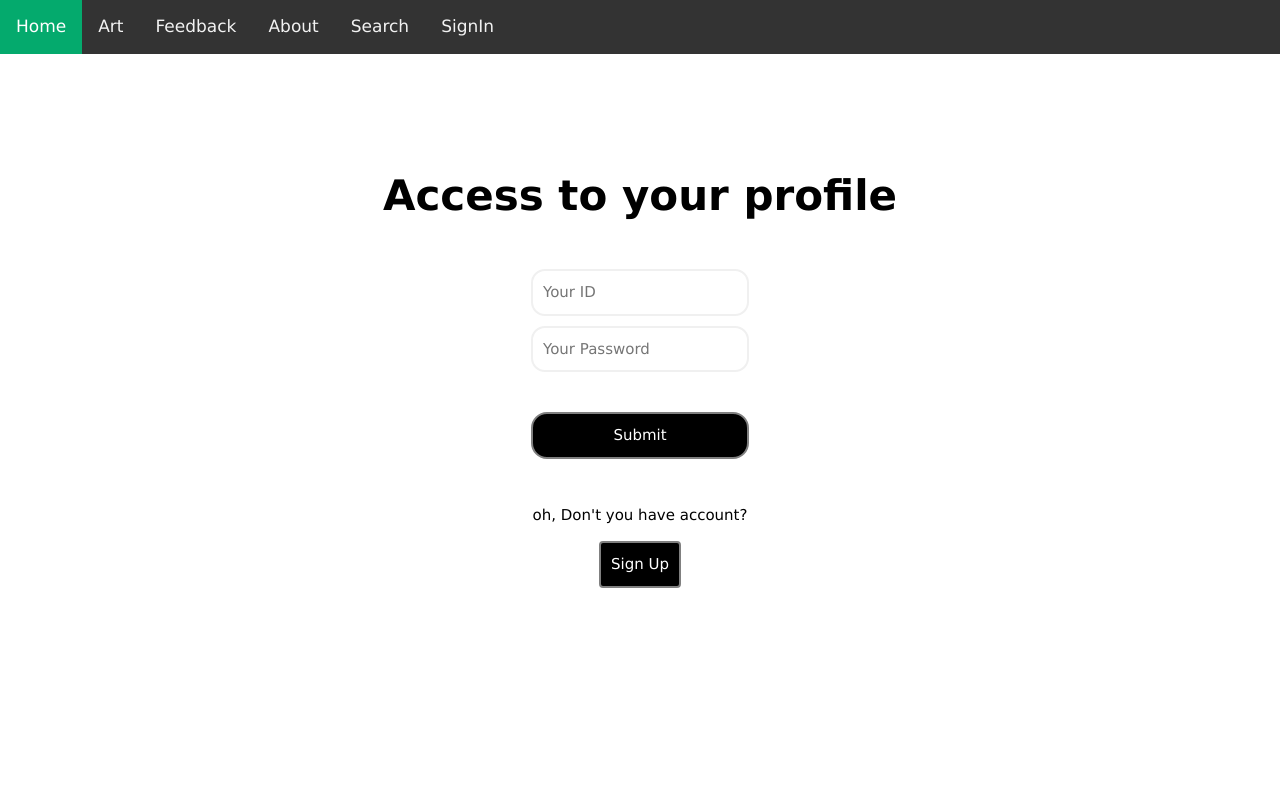
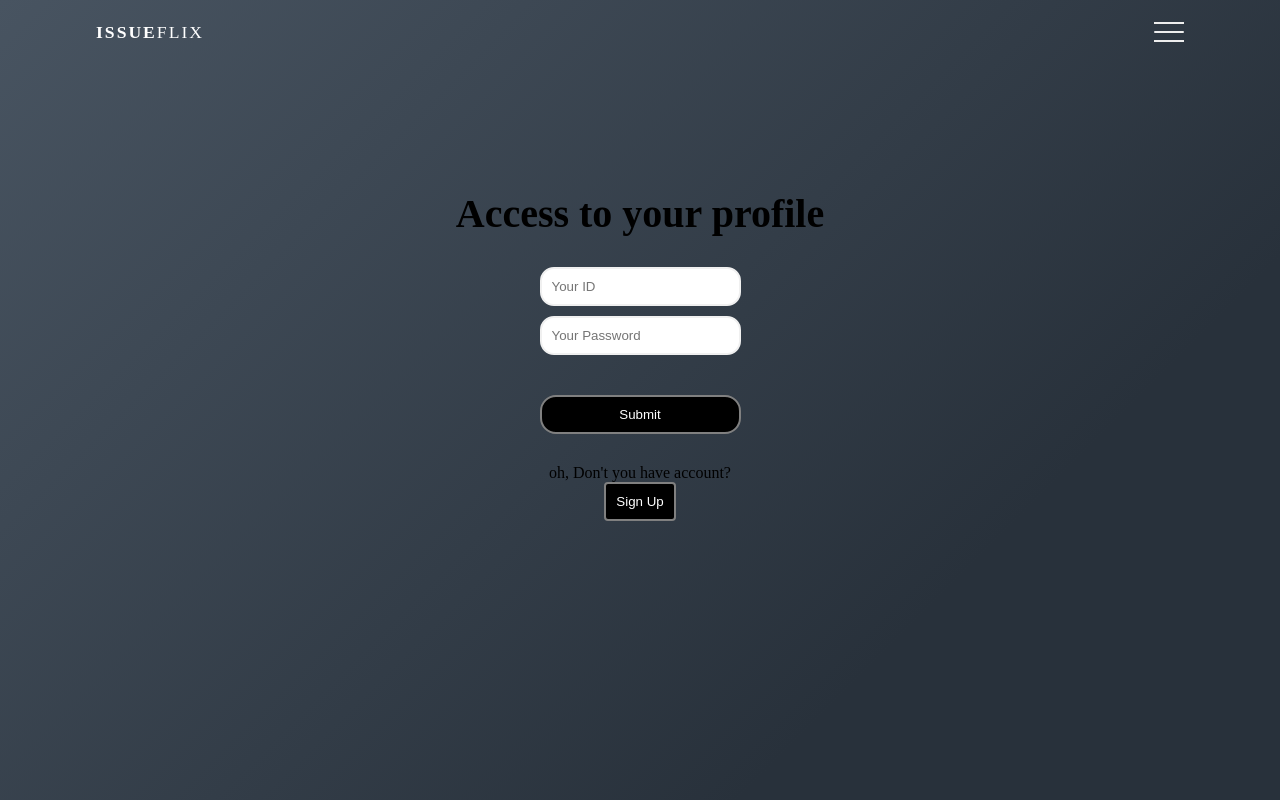
Before and after one commit to github01main/issueFlix, a Django app: template templates/signin.html in a window 1280 px wide. Run offline with Django 4.2, Linux system fonts and the light colour scheme; the template is opened without the code that fills it, so the values that code supplies are empty; some libraries are stand-ins or nearby versions.

Commit message:
2022.02.07 ver

```diff
--- a/static/css/modal.css
+++ b/static/css/modal.css
@@ -11,6 +11,7 @@
   background-color: rgb(0, 0, 0);
   background-color: rgba(0, 0, 0, 0.4);
 }
+
 .modal-content {
   position: relative;
   background-color: #fefefe;
@@ -25,6 +26,7 @@
   animation-name: animatetop;
   animation-duration: 0.4s;
 }
+
 @-webkit-keyframes animatetop {
   from {
     top: -300px;
@@ -60,6 +62,7 @@
   text-decoration: none;
   cursor: pointer;
 }
+
 .modal-header {
   padding: 2px 16px;
   background-color: gray;
--- a/static/css/navbar.css
+++ b/static/css/navbar.css
@@ -1,53 +1,144 @@
-.topnav {
+.navbar {
+    position: fixed;
+    top: 0;
+    left: 0;
     width: 100%;
-    overflow: auto;
-    position: fixed;
-    background-color: #333;
-    margin-bottom: 70px;
+    z-index: 10;
+    height: 3rem;
 }
 
-.topnav a {
-    float: left;
-    display: block;
-    color: #f2f2f2;
-    text-align: center;
-    padding: 14px 16px;
-    text-decoration: none;
-    font-size: 17px;
+.menu {
+    max-width: 72rem;
+    width: 100%;
+    margin: 0 auto;
+    padding: 0 2rem;
+    display: flex;
+    justify-content: space-between;
+    align-items: center;
+    color: #fff;
 }
 
-.topnav a:hover {
-    background-color: #ddd;
-    color: black;
+.logo {
+    font-size: 1.1rem;
+    font-weight: 600;
+    text-transform: uppercase;
+    letter-spacing: 2px;
+    line-height: 4rem;
 }
 
-.topnav a.active {
-    background-color: #04AA6D;
-    color: white;
+.logo span {
+    font-weight: 300;
 }
 
-.topnav .icon {
-    display: none;
+.sub-menu {
+    height: 4rem;
+    width: 3rem;
+    cursor: pointer;
+    display: flex;
+    align-items: center;
+    justify-content: flex-end;
 }
 
-@media screen and (max-width: 600px) {
-    .topnav a:not(:first-child) {display: none;}
-    .topnav a.icon {
-      float: right;
-      display: block;
+/* sub-menu 3line */
+.bar {
+    width: 1.9rem;
+    height: 1.5px;
+    border-radius: 2px;
+    background-color: #eee;
+    transition: 0.5s;
+    position: relative;
+}
+
+.bar:before, .bar:after {
+    content: "";
+    position: absolute;
+    width: inherit;
+    height: inherit;
+    background-color: #eee;
+    transition: 0.5s;
+}
+
+.bar:before {
+    transform: translateY(-9px);
+}
+
+.bar:after {
+    transform: translateY(9px);
+}
+
+/* sub-menu button click is changing sub-menu */
+.container.active .bar {
+    transform: rotate(360deg);
+    background-color: transparent;
+}
+
+/* making X */
+.container.active .bar:before {
+    transform: translateY(0) rotate(45deg);
+}
+
+/* making X */
+.container.active .bar:after {
+    transform: translateY(0) rotate(-45deg);
+}
+
+.links {
+    position: absolute;
+    width: 30%;
+    right: 0;
+    top: 0;
+    height: 100vh;
+    z-index: 2;
+    display: flex;
+    justify-content: center;
+    align-items: center;
+  }
+
+  ul {
+    list-style: none;
+  }
+
+  .links a {
+    text-decoration: none;
+    color: #eee;
+    padding: 0.7rem 0;
+    display: inline-block;
+    font-size: 1rem;
+    font-weight: 300;
+    text-transform: uppercase;
+    letter-spacing: 1px;
+    transition: 0.3s;
+    opacity: 0;
+    transform: translateY(10px);
+    animation: hide 0.5s forwards ease;
+  }
+
+  .links a:hover {
+    color: #fff;
+  }
+
+  .container.active .links a {
+    animation: appear 0.5s forwards ease var(--i);
+  }
+
+  @keyframes appear {
+    from {
+      opacity: 0;
+      transform: translateY(10px);
+    }
+    to {
+      opacity: 1;
+      transform: translateY(0px);
     }
   }
 
-@media screen and (max-width: 600px) {
-    .topnav.responsive {position: relative;}
-    .topnav.responsive .icon {
-        position: absolute;
-        right: 0;
-        top: 0;
+  @keyframes hide {
+    from {
+      opacity: 1;
+      transform: translateY(0px);
     }
-    .topnav.responsive a {
-        float: none;
-        display: block;
-        text-align: left;
+    to {
+      opacity: 0;
+      transform: translateY(10px);
     }
-}
+  }
--- a/static/css/signin.css
+++ b/static/css/signin.css
@@ -1,4 +1,4 @@
-.container {
+.sign-container {
   display: flex;
   flex-direction: column;
   align-items: center;
@@ -7,7 +7,7 @@
   margin: 0;
 }
 
-.container .index-header {
+.sign-container .index-header {
   max-width: 720px;
   width: 100%;
   overflow: hidden;
@@ -17,12 +17,13 @@
   align-items: center;
 }
 
-.container .index-header > p {
+.sign-container .index-header > p {
+  margin-bottom: 30px;
   font-weight: bold;
-  font-size: 42px;
+  font-size: 40px;
 }
 
-.container .index-header .form > button {
+.sign-container .index-header .form > button {
   background-color: black;
   border: 2px solid gray;
   border-radius: 16px;
@@ -33,12 +34,12 @@
   margin-bottom: 30px;
 }
 
-.container .index-header .form .form-control {
+.sign-container .index-header .form .form-control {
   margin-bottom: 10px;
   padding-bottom: 20px;
 }
 
-.container .index-header .form .form-control input {
+.sign-container .index-header .form .form-control input {
   display: flex;
   border: 2px solid #f0f0f0;
   border-radius: 14px;
@@ -46,13 +47,13 @@
   margin-bottom: 10px;
 }
 
-.index-body {
+.sign-container .index-body {
   display: flex;
   flex-direction: column;
   align-items: center;
 }
 
-.container .index-body #myBtn {
+.sign-container .index-body #myBtn {
   background-color: black;
   border: 2px solid gray;
   border-radius: 4px;
--- a/static/css/style.css
+++ b/static/css/style.css
@@ -1,10 +1,19 @@
 @import "signin.css";
 @import "modal.css";
 @import "navbar.css";
+@import "main.css";
 
-body {
+* {
+  padding: 0;
+  margin: 0;
+  box-sizing: border-box;
+}
+
+.container {
+  min-height: 100vh;
   width: 100%;
-  display: flex;
-  justify-content: center;
-  height: auto;
+  background-color: #485461;
+  background-image: linear-gradient(135deg, #485461, #28313b 74%);
+  overflow-x: hidden;
+  transform-style: preserve-3d;
 }
--- a/static/js/navbar.js
+++ b/static/js/navbar.js
@@ -1,12 +1,7 @@
-function navbarFunction() {
-    var x = document.getElementById('myTopnav')
-    if (x.className === "topnav") {
-        x.className += " responsive";
-    } else {
-        x.className = "topnav";
-    }
-}
+// if sub-menu button is clicked.
+const sub_menu = document.querySelector(".sub-menu");
+const container = document.querySelector(".container");
 
-function test() {
-    return false;
-}
+sub_menu.addEventListener("click", () => {
+    container.classList.toggle("active");
+});
--- a/templates/base.html
+++ b/templates/base.html
@@ -6,8 +6,6 @@
     <meta charset="UTF-8">
     <meta http-equiv="X-UA-Compatible" content="IE=edge">
     <meta name="viewport" content="width=device-width, initial-scale=1.0">
-    <!-- w3 school library -->
-    <link rel="stylesheet" href="https://www.w3schools.com/w3css/4/w3.css">
     <!-- fontawesome -->
     <link rel="stylesheet" href="https://cdnjs.cloudflare.com/ajax/libs/font-awesome/4.7.0/css/font-awesome.min.css">
     <!-- css file path -->
@@ -21,22 +19,43 @@
 </head>
 
 <body>
-    <div class="topnav" id="myTopnav">
-        <a href="main/" onclick="test()" class="active" id="home">Home</a>
-        <a href="javascript:;" id="Art">Art</a>
-        <a href="#" id="Feedback">Feedback</a>
-        <a href="#" id="About">About</a>
-        <a href="#" id="Search">Search</a>
-        <a href="sign-in/" id="SignIn" onclick="javascript:;">SignIn</a>
-        <a href="javascript:void(0);" class="icon" onclick="navbarFunction()">
-            <i class="fa fa-bars"></i>
-        </a>
 
+    <div class="container">
+        <div class="navbar">
+            <div class="menu">
+                <h3 class="logo">Issue<span>FLIX</span></h3>
+                <div class="sub-menu">
+                    <div class="bar"></div>
+                </div>
+            </div>
+        </div>
+        {% block content %}
+
+        {% endblock %}
+        <div class="links">
+            <ul>
+              <li>
+                <a href="/main" style="--i: 0.05s;">Home</a>
+              </li>
+              <li>
+                <a href="#" style="--i: 0.1s;">Art</a>
+              </li>
+              <li>
+                <a href="#" style="--i: 0.15s;">Predictions</a>
+              </li>
+              <li>
+                <a href="#" style="--i: 0.2s;">Feedback</a>
+              </li>
+              <li>
+                <a href="#" style="--i: 0.25s;">About</a>
+              </li>
+              <li>
+                <a href="/sign-in" style="--i: 0.3s;">Login</a>
+              </li>
+            </ul>
+          </div>
+        </div>
     </div>
-
-    {% block content %}
-
-    {% endblock %}
 
     <!-- Javascript -->
     <script src="{% static 'js/modal.js' %}"></script>
--- a/templates/main.html
+++ b/templates/main.html
@@ -1,7 +1,5 @@
 {% extends 'base.html' %}
 
 {% block content %}
-<div>
-    rrr
-</div>
+여긴 메인, 얘는 왜 가운데에 있지?
 {% endblock %}
--- a/templates/signin.html
+++ b/templates/signin.html
@@ -1,7 +1,7 @@
 {% extends 'base.html' %}
 
 {% block content %}
-<div class="container">
+<div class="sign-container">
     <!-- Signin Form -->
     <div class="index-header">
         <p>Access to your profile</p>
```
Also changed, not shown: user/views.py (+5 -12 lines), db.sqlite3.
